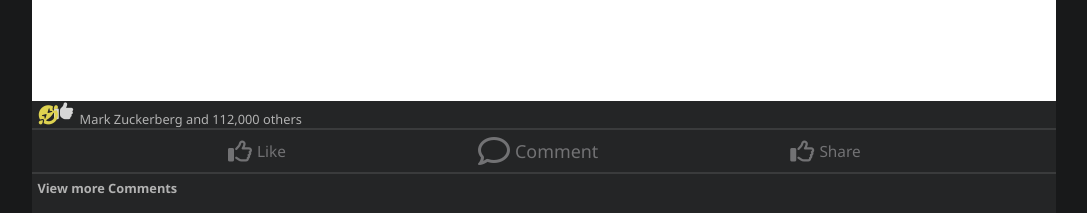
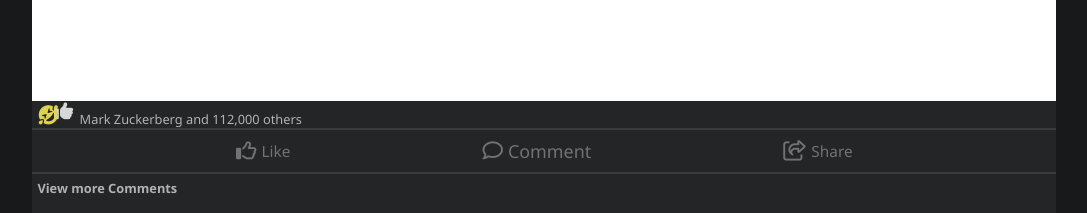
Before and after one commit to TheHardcoreSeal/index, a plain HTML site: page index.html in a window 1280 px wide. Shown: the part 820-1033 px from the top of the page, without its empty margins (193-1280 px from the left). Drawn offline with nearby package versions, Linux system fonts and the light colour scheme.

Commit message:
fixed like,comment,share bug

```diff
--- a/index.html
+++ b/index.html
@@ -569,13 +569,13 @@
                     <p style="margin: 0; margin-top: 0.4vw; color: #B2B2B2;">Mark Zuckerberg and 112,000 others</p>
                 </div>
                 <div class = "like-comment-share-feed">
-                    <i class="fa-regular fa-thumbs-up fa-xl" style="color: #727274;"></i>
+                    <i class="fa-regular fa-thumbs-up" style="color: #727274;"></i>
                     <p style="margin: 0; margin-left:0.4vw; font-size: 1.2vw;">Like</p>
 
-                    <i class="fa-regular fa-comment fa-2xl" style="margin-left: 15vw;"></i>
+                    <i class="fa-regular fa-comment" style="margin-left: 15vw;"></i>
                     <p style="margin: 0; margin-left:0.4vw; font-size: 1.4vw; margin-right: 15vw;">Comment</p>
 
-                    <i class="fa-regular fa-thumbs-up fa-xl" style="color: #727274;"></i>
+                    <i class="fa-regular fa-share-from-square" style="color: #727274;"></i>
                     <p style="margin: 0; margin-left:0.4vw; font-size: 1.2vw;">Share</p>
                 </div>
 
--- a/styles.css
+++ b/styles.css
@@ -809,7 +809,7 @@ label {
     display: flex;
     font-size: 1vw !important;
     flex-direction: row;
-    font-size: medium !important;
+    font-size: 1.6vw !important;
     font-weight: 500 !important;
     align-items:center;
     justify-content: center;
```
